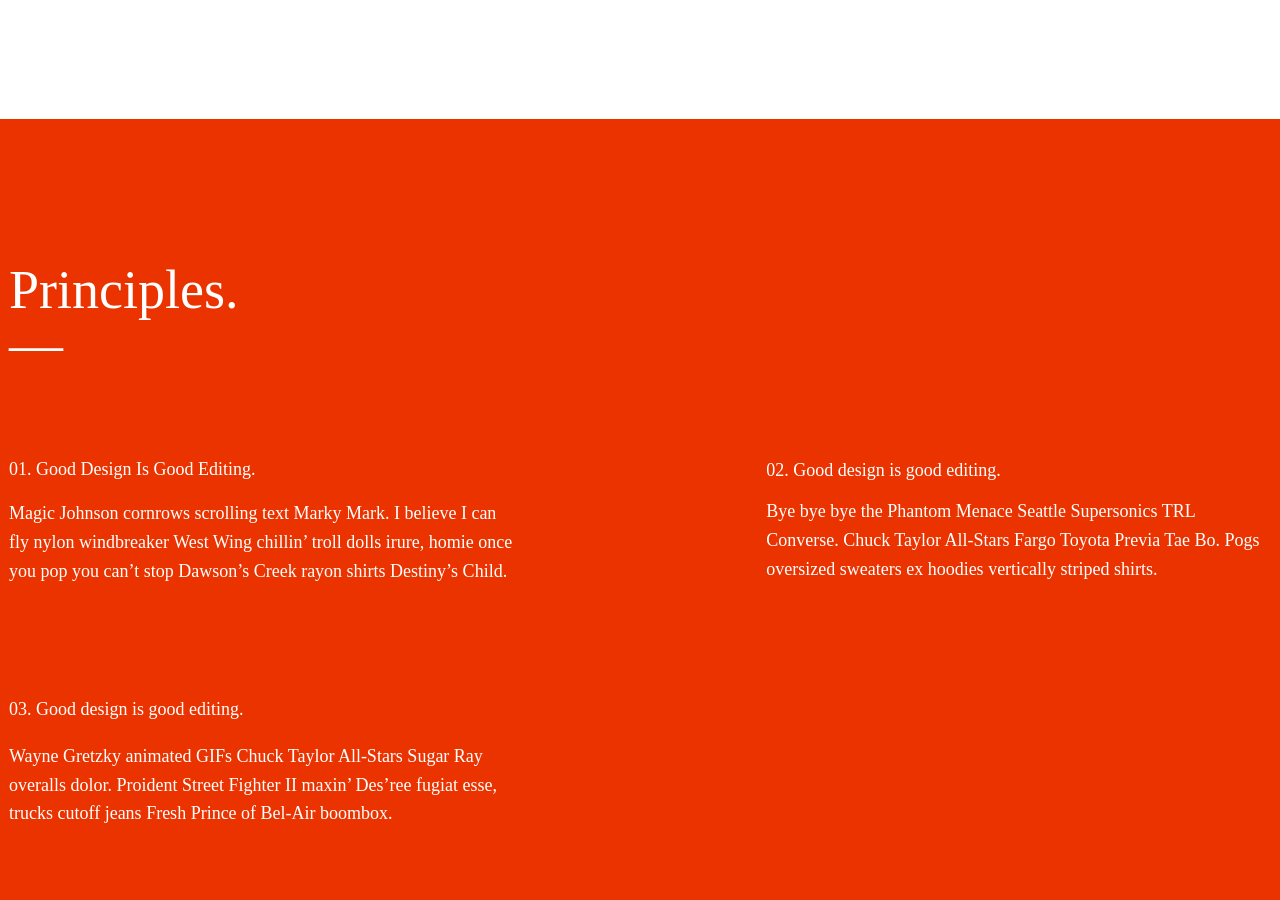
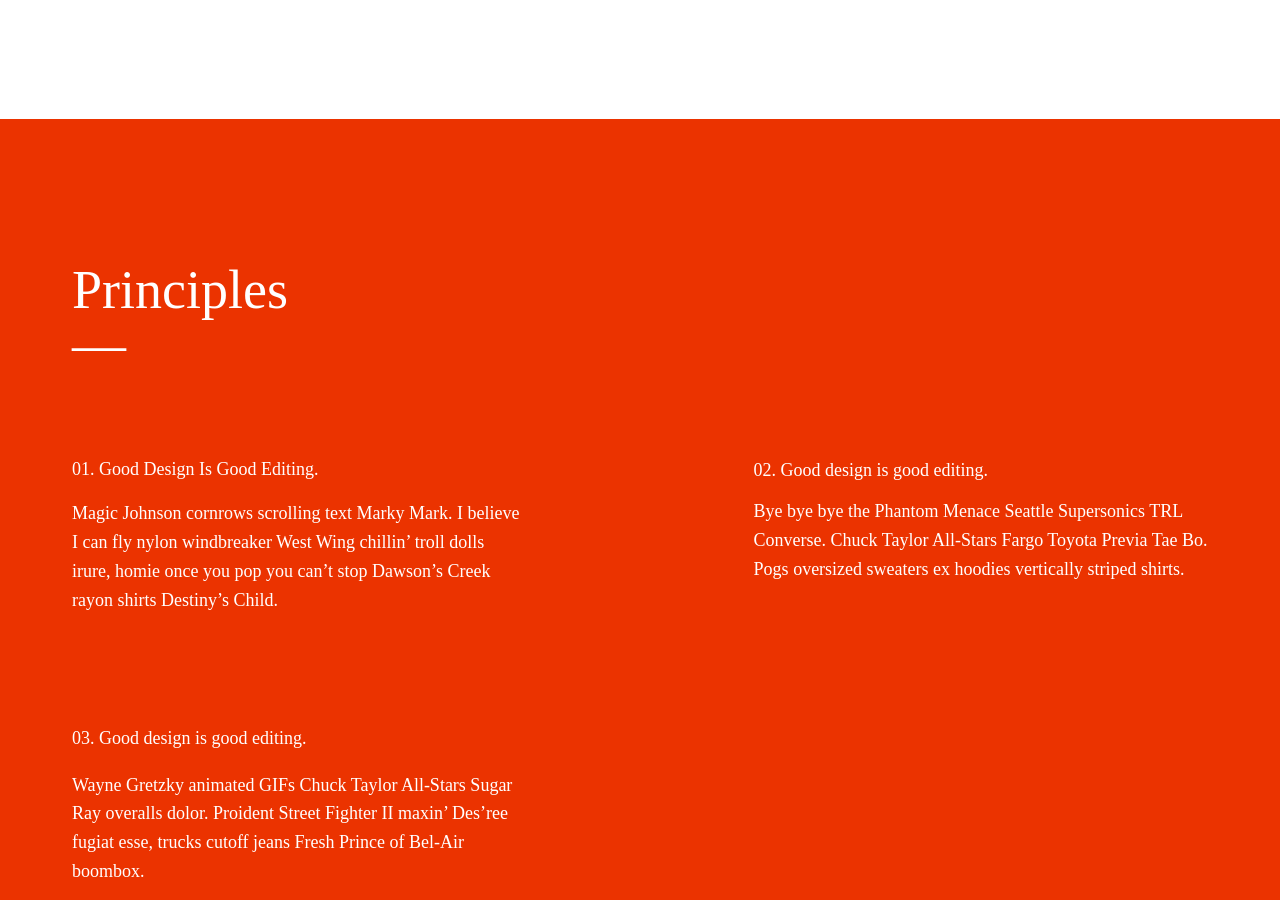
Before and after one commit to wearepatterns/wearepatterns.github.io, a Jekyll site: the page built from index.markdown, in a window 1280 px wide and 900 px high, scrolled down 682 px. Built offline with Jekyll 4.4.1, drawn with Linux system fonts in a browser that asks for light colours.

Commit message:
Update new.html

```diff
--- a/_layouts/new.html
+++ b/_layouts/new.html
@@ -50,8 +50,8 @@
         <h1 class="pb5 pb6-l mb0 f3 f2-ns f1-l lh-title measure-narrow normal">{{ page['description'] }}</h1>
     </header>
     <main>
-        <section class="bg-newred white ph3 ph4-ns ph2-l pb6 pb6-l f5 lh-copy">
-            <h1 class="pt6 pt6-l pb0 pb4 mt0 f3 f2-ns f1-l normal lh-solid">Principles.
+        <section class="bg-newred white ph3 ph4-ns ph5-l pb6 pb6-l f5 lh-copy">
+            <h1 class="pt6 pt6-l pb0 pb4 mt0 f3 f2-ns f1-l normal lh-solid">Principles
             <br>&mdash;</h1>
             <div class="flex-ns flex-wrap-ns justify-between-ns mw9 input-mono fw3">
                 <div class="mb5 w-40-ns">
```
